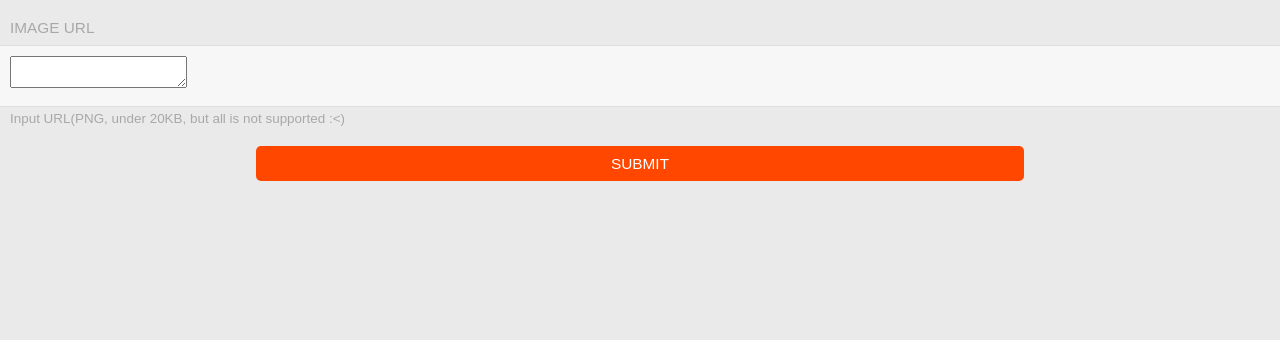
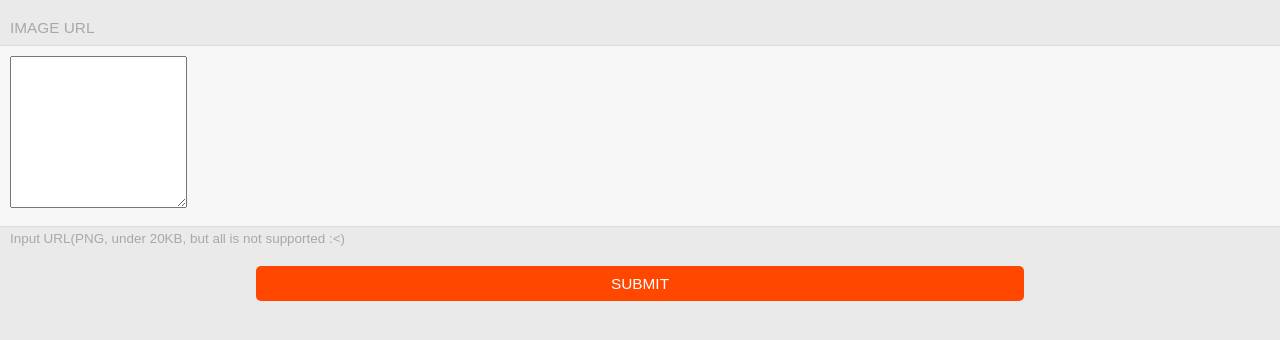
Before and after one commit to yakou850/pebble-my_favorite_image, a plain HTML site: page config/index.html in a window 1280 px wide. Shown: the part 60-400 px from the top of the page. Drawn offline with Linux system fonts and the light colour scheme.

Commit message:
Update index.html

```diff
--- a/config/index.html
+++ b/config/index.html
@@ -25,7 +25,7 @@
       <div class='item-container-header'>Image URL</div>
       <div class='item-container-content'>
         <label class='item'>
-          <textarea id='image_url_list'></textarea>
+          <textarea id='image_url_list' rows="10"></textarea>
         </label>
       </div>
       <div class='item-container-footer'>
```
